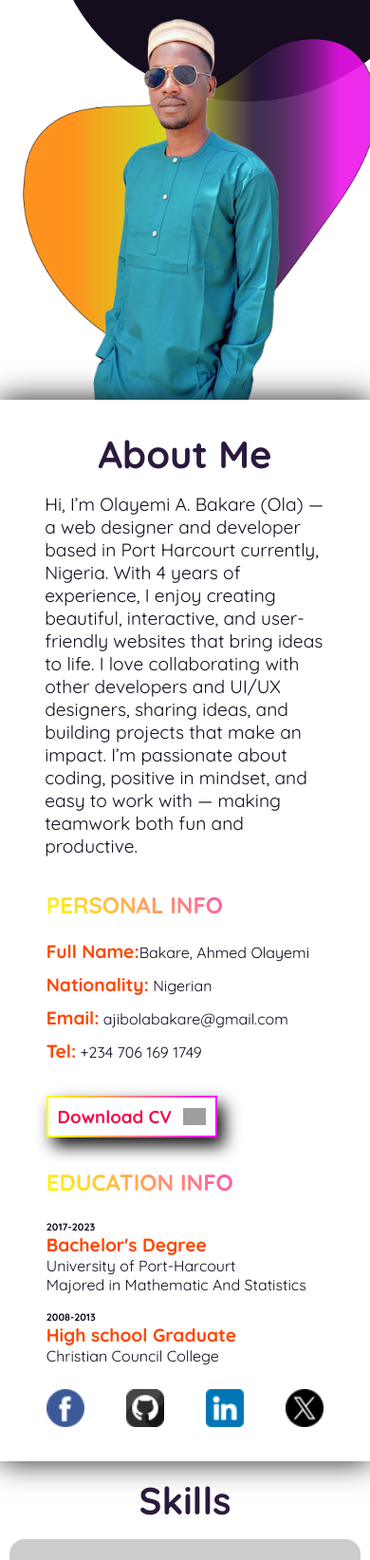
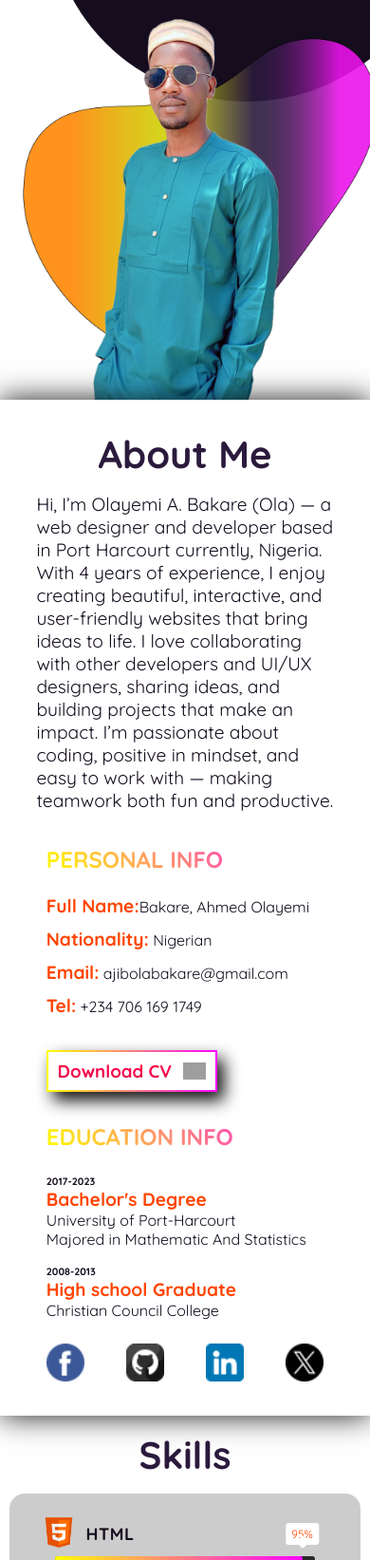
Before and after one commit to freakishcode/bakarePortfolio, a PHP site: page / in a window 390 px wide. Shown: the part 423-2066 px from the top of the page at 95% size. Run offline with PHP 8.4, Linux system fonts and the light colour scheme; grey boxes are pictures that could not be loaded.

Commit message:
Update style.css

```diff
--- a/style.css
+++ b/style.css
@@ -1283,8 +1283,12 @@ footer.footer-bgColor {
     filter: blur(5px);
   }
 
+  .summary-about-me {
+    padding: 0 0.3rem;
+  }
+
   .RESUME {
-    padding: 1rem 0.3rem;
+    padding: 1rem 0;
     gap: 2rem;
   }
 
@@ -1310,7 +1314,7 @@ footer.footer-bgColor {
   }
 
   .summary {
-    padding: 0 0.2rem;
+    padding: 0 0.1rem;
   }
 
   /* disable profile DP in about me for all mobile phones */
```
